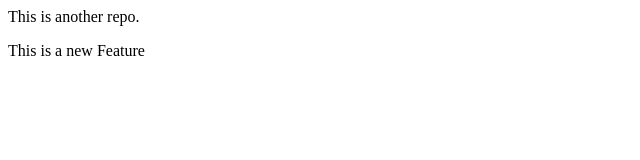
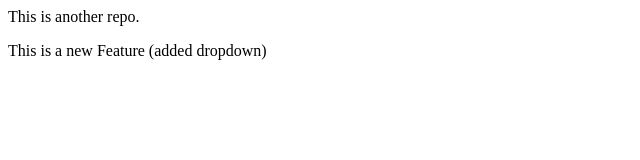
Before and after one commit to rohit-negi07/local-repo, a plain HTML site: page index.html in a window 1280 px wide. Shown: the whole page, without its empty margins (0-640 px from the left). Drawn offline with Linux system fonts and the light colour scheme.

```diff
--- a/index.html
+++ b/index.html
@@ -1,2 +1,2 @@
 <p>This is another repo.</p>
-<p>This is a new Feature</p>
+<p>This is a new Feature (added dropdown)</p>
```
